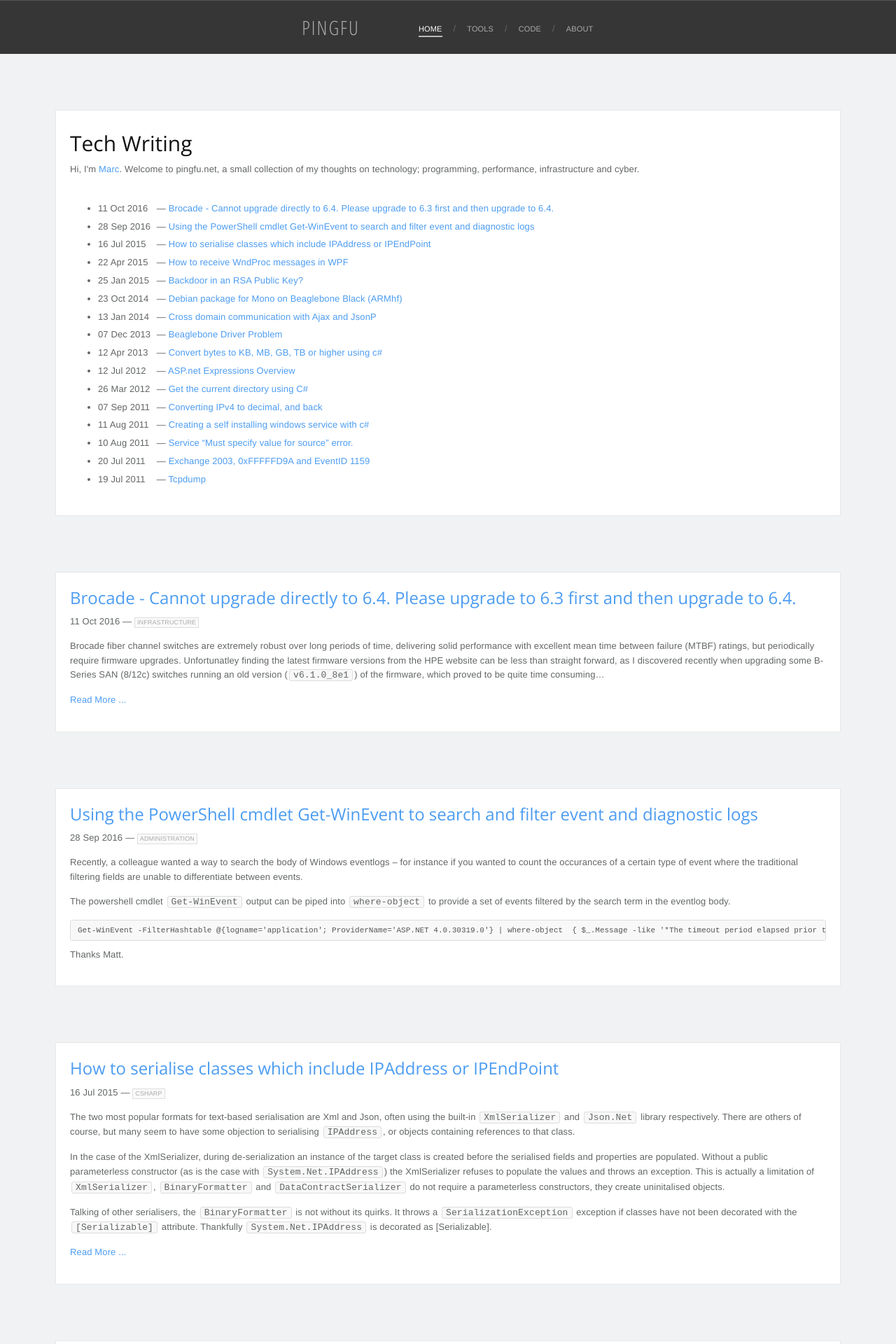
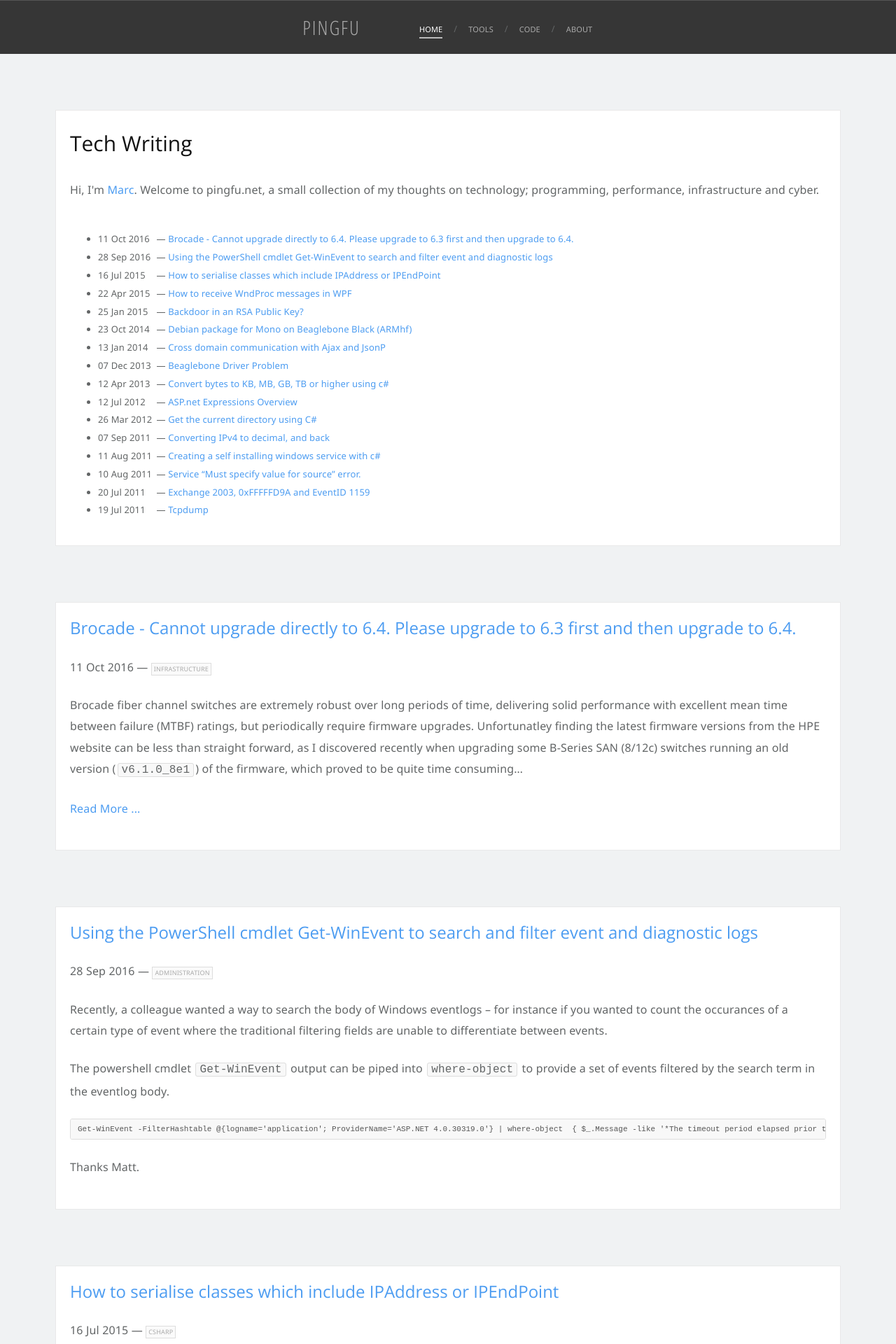
Before and after one commit to pingfu/pingfu.github.io, a Jekyll site: the page built from index.html, in a window 1280 px wide. Shown: the top 1920 px of the page at 70% size. Built offline with Jekyll 4.4.1, drawn with Linux system fonts in a browser that asks for light colours; nearby versions of some CDN libraries.

Commit message:
css changes

```diff
--- a/css/main.css
+++ b/css/main.css
@@ -5,7 +5,7 @@ html, body, div, span, applet, object, iframe, h1, h2, h3, h4, h5, h6, p, blockq
 body {
   font-size: 1.05em;
   line-height: 1.25em;
-  font-family: Helvetica Neue, Helvetica, Arial;
+  font-family: 'Segoe UI', 'Helvetica Neue', Helvetica, Arial;
   background: #F0F2F3;
   color: #555;
   min-width: 320px;
@@ -225,13 +225,17 @@ section th {
   margin: 0 0 8px;
 }
 
+#wrapper p:first-child {
+  margin: 0 0 24px 0;
+}
+
 #wrapper p {
-  font-family: 'Helvetica Neue', Arial, Helvetica, sans-serif;
+  font-family: 'Segoe UI', 'Helvetica Neue', Arial, Helvetica, sans-serif;
   color: #626566;
-  font-size: 13px;
-  line-height: 1.6;
+  font-size: 16px;
+  line-height: 1.9;
   letter-spacing: .01em;
-  margin: 0 0 14px;
+  margin: 24px 0 24px 0;
 }
 
 #wrapper .column3 {
@@ -255,7 +259,7 @@ section th {
 }
 
 #wrapper li {
-  font-family: 'Helvetica Neue', Arial, Helvetica, sans-serif;
+  font-family: 'Segoe UI', 'Helvetica Neue', Arial, Helvetica, sans-serif;
   color: #626566;
   font-size: 13px;
   line-height: 1.6;
@@ -332,7 +336,7 @@ sup {
 }
 
 .breadcrumb {
-  font-family: 'Helvetica Neue', Arial, Helvetica, sans-serif;
+  font-family: 'Segoe UI', 'Helvetica Neue', Arial, Helvetica, sans-serif;
   color: #626566;
   font-size: 11px;
   line-height: 1.6;
```
